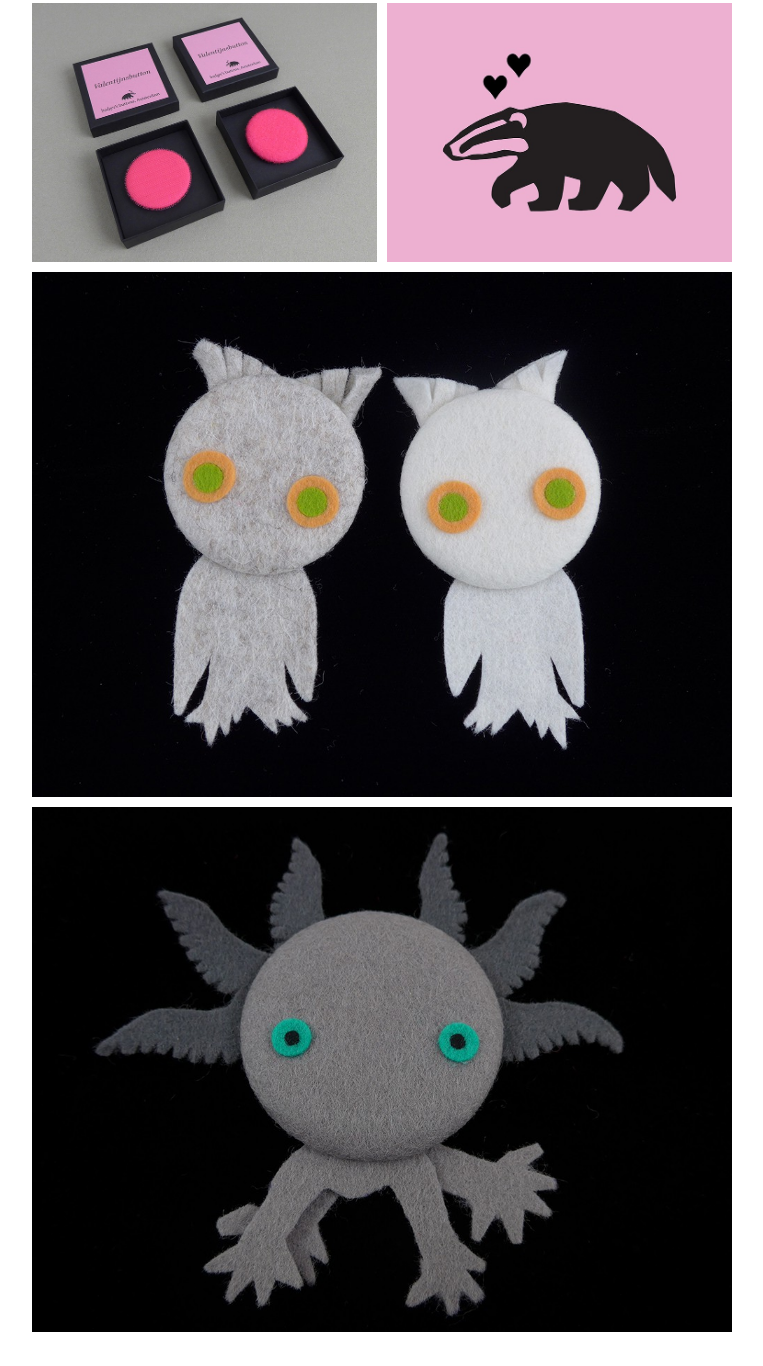
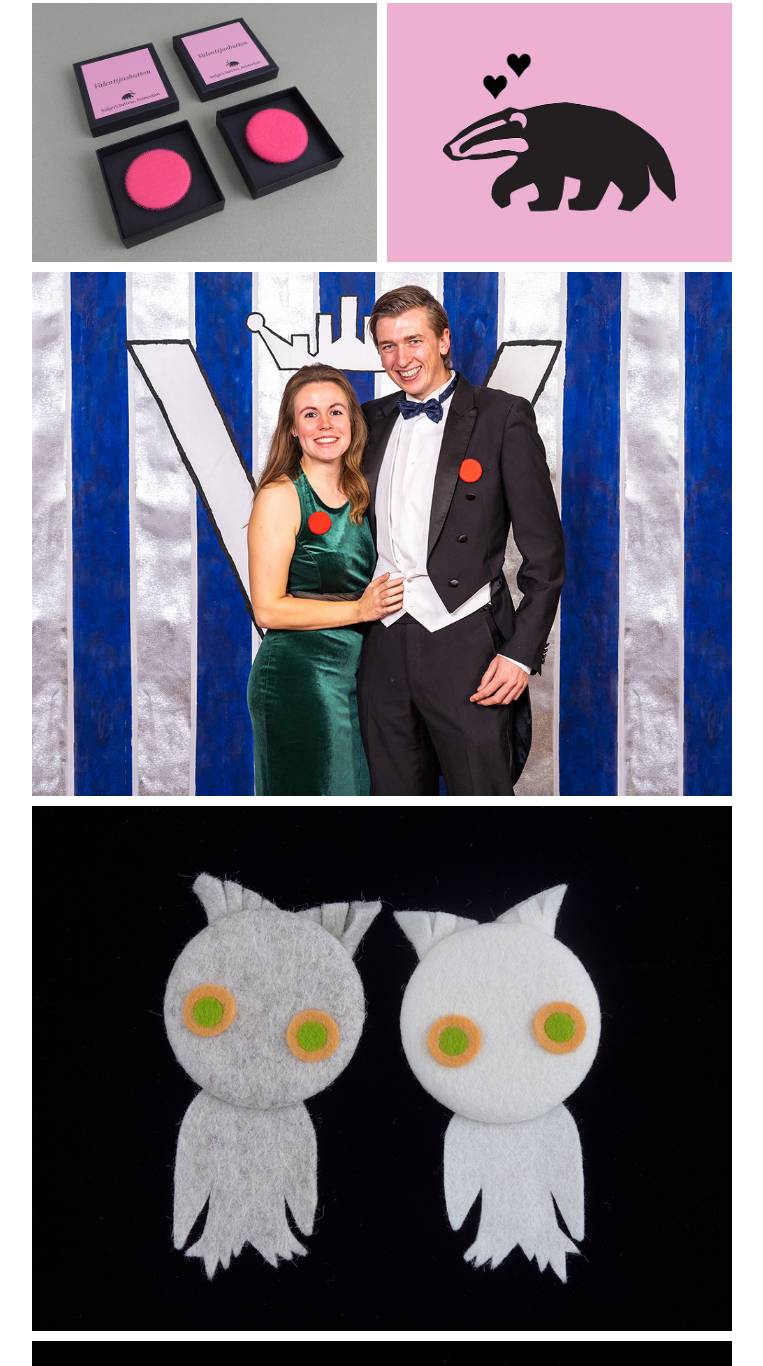
Before and after one commit to markkocera/badgersbuttons, a plain HTML site: page index.html in a window 1280 px wide. Shown: the part 3197-4563 px from the top of the page, without its empty margins (258-1021 px from the left). Drawn offline with Linux system fonts and the light colour scheme.

Commit message:
Valentijn 3

```diff
--- a/index.html
+++ b/index.html
@@ -166,6 +166,9 @@
           </div>
         </div>
         <div class="full">
+          <img src="valentijn-3.jpg">
+        </div>
+        <div class="full">
           <img src="uilen.jpg">
         </div>
         <div class="full">
```
Also changed, not shown: valentijn-3.jpg (added).
